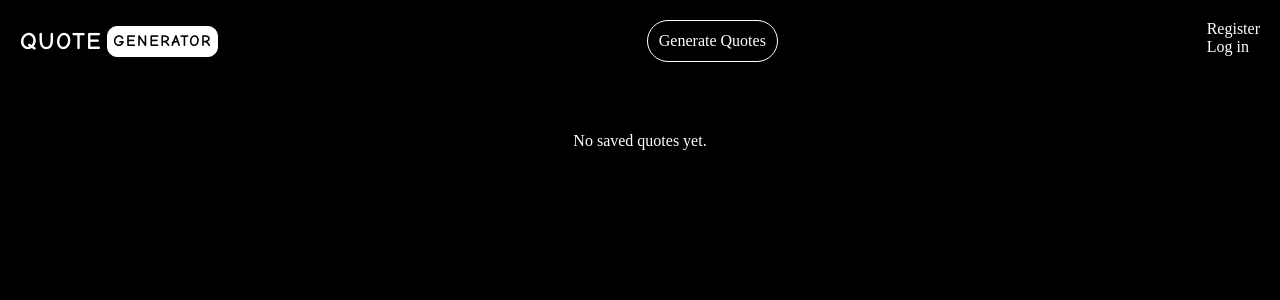
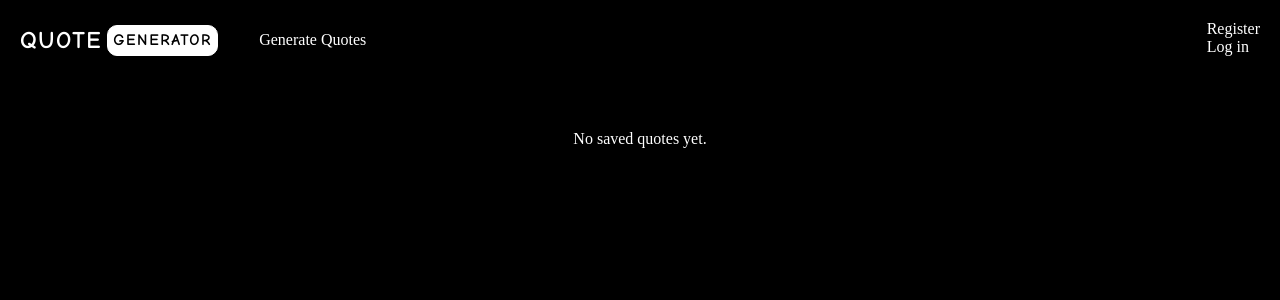
Before and after one commit to dthilieu/cs50-final-project, a Flask app: page /saved-quotes in a window 1280 px wide. Shown: the top 300 px of the page. Run offline with Flask 3, Linux system fonts and the light colour scheme; some libraries are stand-ins or nearby versions.

Commit message:
Divide nav into left section and right section, adjust css for navigate button

```diff
--- a/static/css/general.css
+++ b/static/css/general.css
@@ -23,6 +23,12 @@
     justify-content: space-between;
 
     padding: 20px;
+    font-size: 16px;
+}
+
+.left-section {
+  display: flex;
+  align-items: center;
 }
 
 /* General logo container */
@@ -37,6 +43,8 @@
 
     display: flex;
     align-items: center;
+
+    margin-right: 30px;
   }
 
   /* Main title styling */
@@ -68,6 +76,22 @@
     }
   }
 
+.navigate-btn {
+    padding: 0.7em;
+    cursor: pointer;
+    transform: background-color 0.3s,
+        color 0.3s,
+        border-radius 0.3s,
+        box-shadow 0.3s;
+}
+
+.navigate-btn:hover {
+  background-color: var(--White);
+  color: var(--Black);
+  border-radius: 30px;
+  box-shadow: 0px 0px 30px var(--White-Smoke);
+}
+
 .container {
     display: flex;
     justify-content: center;
@@ -96,8 +120,7 @@
     cursor: pointer;
 
     transform: background-color 0.3s,
-        border 0.3s;
-        box-shadow: 0.3s;
+        box-shadow 0.3s;
 }
 
 .btn-function:hover {
--- a/templates/layout.html
+++ b/templates/layout.html
@@ -22,26 +22,26 @@
 
     <body>
         <nav>
+            <div class="left-section">
                 <a class="logo" href="/">
                     <span>QUOTE</span>
                     <div class="subtitle">Generator</div>
                 </a>
 
-            <div class="btn-function" id="navigateButton">
+                <div class="navigate-btn" id="navigateButton">
                     {% block nav %}{% endblock %}
                 </div>
+            </div>
 
+            <div class="right-section">
                 {% if session["user_id"] %}
-                <div>
                     <div>Saved Quotes</div>
                     <div>Log out</div>
-                </div>
                 {% else %}
-                <div>
                     <div>Register</div>
                     <div>Log in</div>
+                {% endif %}
             </div>
-            {% endif %}
         </nav>
 
         <main class="container">
```
Lines whose indentation alone changed are shown as unchanged.
